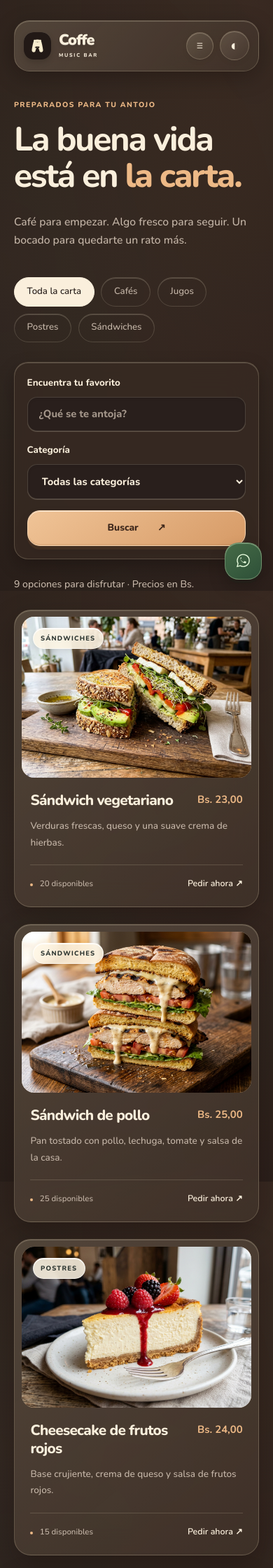
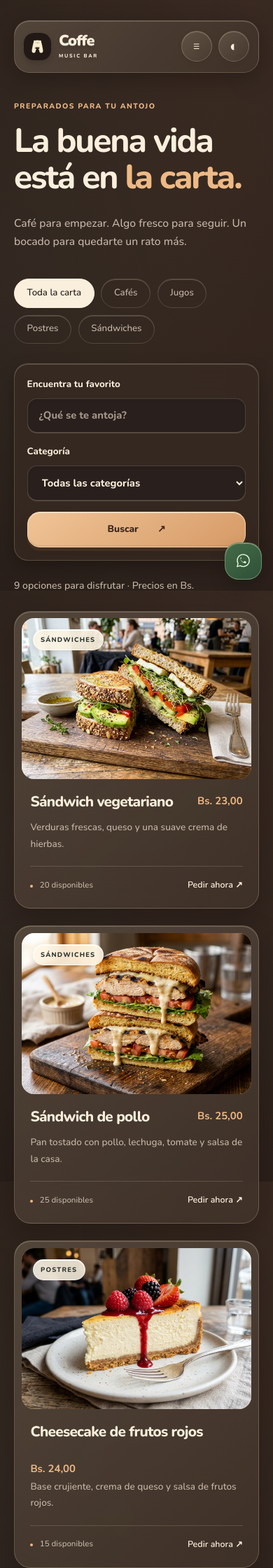
Before and after one commit to rociorosalesgutierrez-cpu/caffe-bar, a PHP site: page /productos in a window 390 px wide. Shown: the top 2240 px of the page at 70% size. Run offline with PHP 8.4, Linux system fonts and the light colour scheme; data comes from the database, SQL or seed files in the repository.

Commit message:
fix: mejorar diseño responsive y navegación móvil

```diff
--- a/app/views/admin/reportes.php
+++ b/app/views/admin/reportes.php
@@ -17,7 +17,7 @@
 
 <!-- Filtros de fecha y estado -->
 <form class="filtros" method="get" action="<?= e(url('admin/reportes')) ?>">
-  <div class="campos-dos" style="grid-column: 1 / 3;">
+  <div class="campos-dos filtros-fechas">
     <label>
       Desde
       <input type="date" name="desde" value="<?= e($desde) ?>" required>
--- a/app/views/layouts/cabecera.php
+++ b/app/views/layouts/cabecera.php
@@ -14,5 +14,6 @@
 <script src="<?= e(url('js/musica.js?v=4')) ?>" defer></script>
 <?php endif ?>
 <?php if($archivo==='admin/reproductor'): ?><script src="<?= e(url('js/reproductor.js?v=4')) ?>" defer></script><?php endif ?>
-<script src="<?= e(url('js/app.js?v=4')) ?>" defer></script>
+<link rel="stylesheet" href="<?= e(url('css/responsive.css?v=1')) ?>">
+<script src="<?= e(url('js/app.js?v=5')) ?>" defer></script>
 <script src="<?= e(url('js/carrito.js?v=3')) ?>" defer></script>
--- /dev/null
+++ b/public/css/responsive.css
@@ -0,0 +1,69 @@
+/* Ajustes compartidos, posteriores a los temas y al reproductor. */
+.hero > *, .dos-columnas > *, .auth-grid > *, .gestion-grid > *,
+.filtros > *, .pie-grid > *, .musica-actual > div {
+  min-width: 0;
+}
+.tarjeta, .producto-info, .sidebar-perfil, .mapa-texto {
+  overflow-wrap: anywhere;
+}
+fieldset { min-width: 0; }
+.tabla-contenedor { max-width: 100%; }
+.filtros-fechas { grid-column: 1 / -1; }
+.sidebar { overflow-y: auto; }
+#youtube-contenedor { min-width: 0; }
+
+@media (max-width: 1200px) {
+  /* La navegación de clientes autenticados contiene más enlaces. */
+  .menu-toggle { display: inline-flex; }
+  .cabecera nav {
+    display: none;
+    position: absolute;
+    top: calc(100% + 10px);
+    left: 0;
+    right: 0;
+    padding: 1.25rem;
+    background: var(--surface);
+    border: 1px solid var(--line);
+    border-radius: 20px;
+    box-shadow: var(--shadow);
+    flex-wrap: wrap;
+    max-height: 65vh;
+    max-height: 65dvh;
+    overflow-y: auto;
+    overscroll-behavior: contain;
+  }
+  .cabecera nav.abierto { display: flex; }
+}
+
+@media (max-width: 700px) {
+  .cabecera { gap: .5rem; }
+  .cabecera .logo { min-width: 0; }
+  .cabecera-acciones { flex-shrink: 0; }
+  .menu-toggle, .theme-rotator { min-width: 44px; min-height: 44px; }
+  .cabecera nav a, .cabecera nav .enlace { min-height: 44px; }
+  .acciones, .catalogo-meta, .producto-titulo, .producto-final {
+    flex-wrap: wrap;
+  }
+  .pagina-hero h1, .panel-main h1, .formulario-central h1 {
+    font-size: clamp(2rem, 8vw, 3rem);
+    overflow-wrap: anywhere;
+  }
+  .hero h1 { font-size: clamp(2.2rem, 10vw, 4.5rem); }
+  .sidebar { overflow-y: visible; }
+  .sidebar > .logo { padding-right: 3rem; }
+  .sidebar nav a { min-height: 44px; }
+  .reproductor { padding: 1rem; }
+  #youtube-contenedor, #youtube-local, #youtube-contenedor iframe {
+    min-height: 0;
+    aspect-ratio: 16 / 9;
+  }
+}
+
+@media (max-width: 360px) {
+  .cabecera { padding-inline: .6rem; }
+  .cabecera .logo { gap: .4rem; }
+  .cabecera .marca-texto { font-size: 1.15rem; }
+  .cabecera .marca-subtitulo { letter-spacing: .12em; }
+  .cabecera-acciones { gap: .3rem; }
+  .categorias-grid { grid-template-columns: 1fr; }
+}
```
Also changed, not shown: public/js/app.js.
